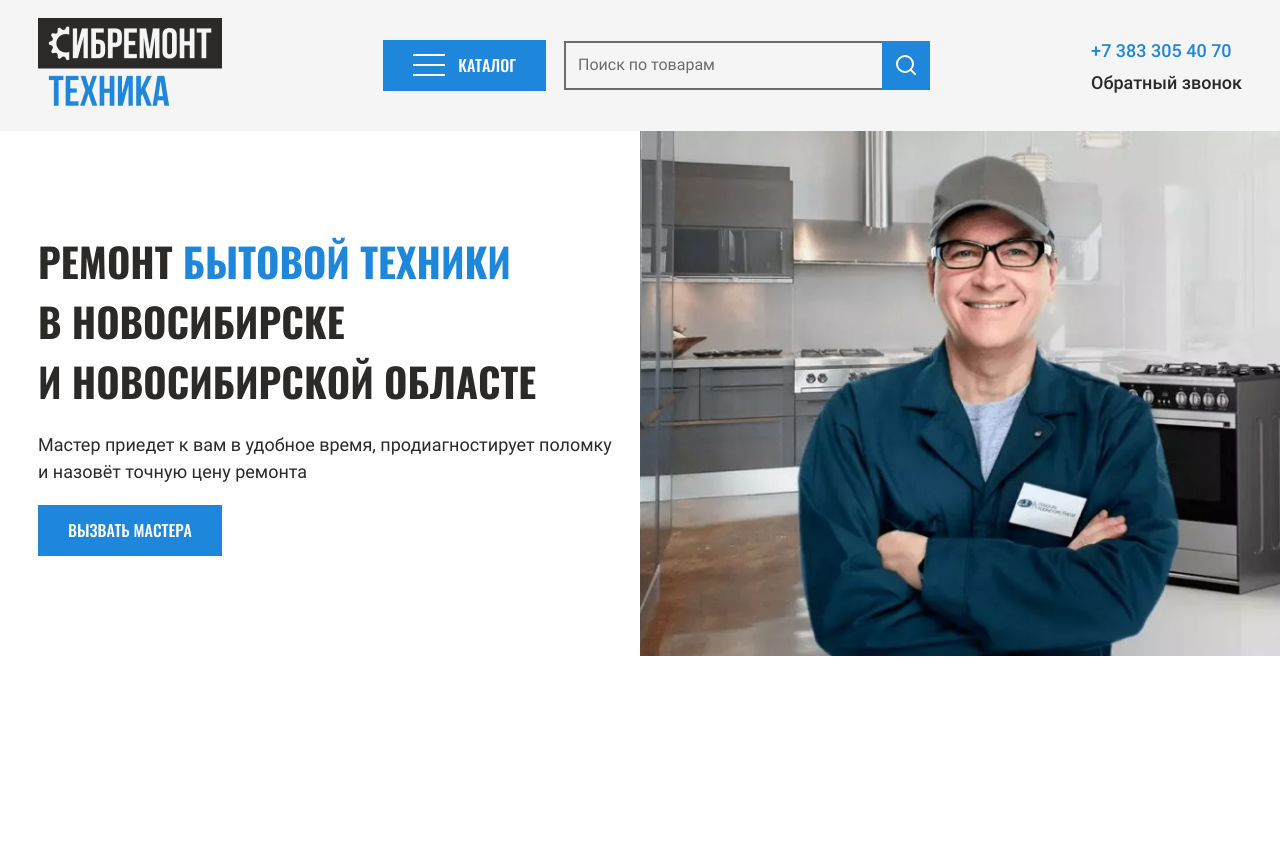
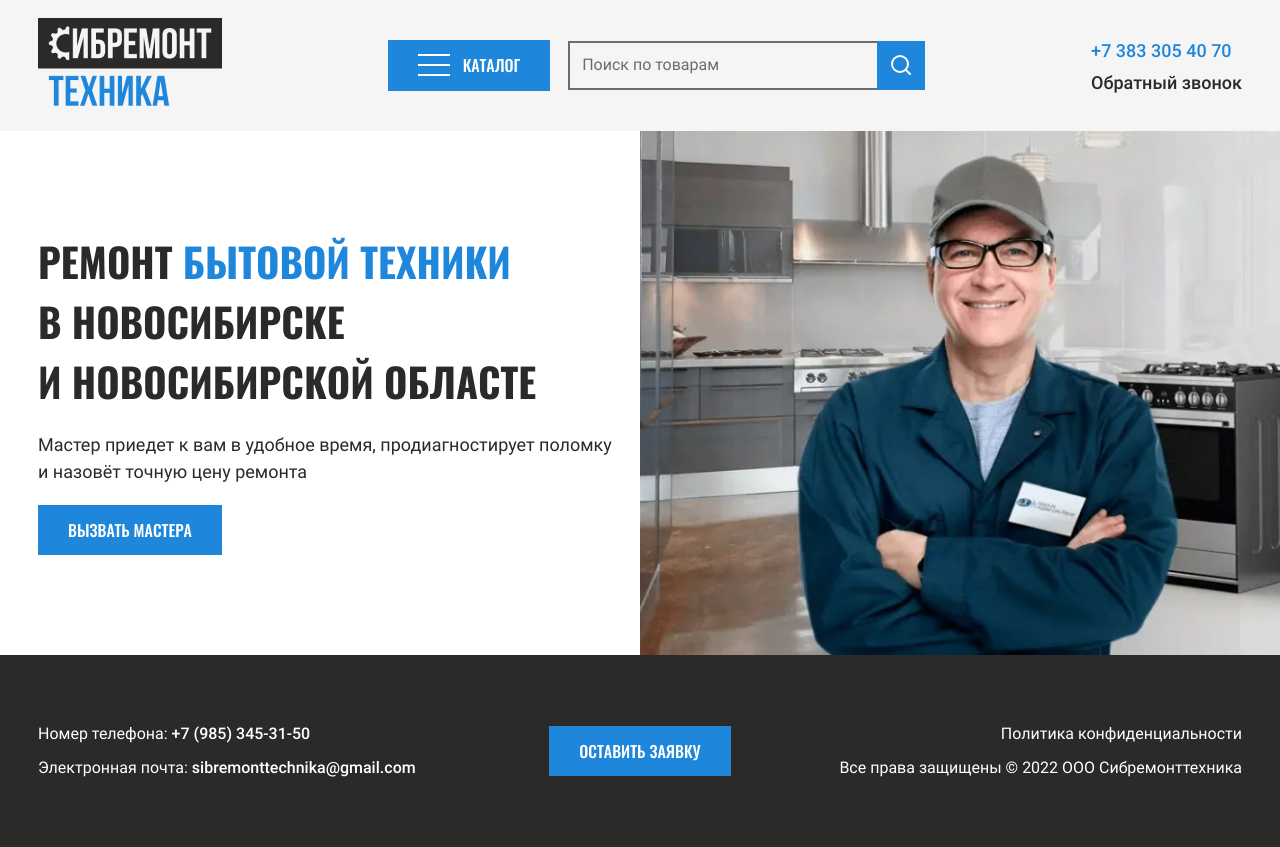
Before and after one commit to Anna-Anka/Sibremonttechnika, a website: page app/index.html in a window 1280 px wide. Before the commit the page ends 800 px from the top, so only its background shows below. Drawn offline with nearby package versions, Linux system fonts and the light colour scheme; files that its build step writes are made by us from their sources; files whose address does not match are found by name.

Commit message:
added footer

```diff
--- a/app/index.html
+++ b/app/index.html
@@ -326,7 +326,37 @@
 </section>
 </main>
 
-
+<footer class="footer">
+    <div class="container">
+        <div class="footer__wrapper">
+            <ul class="footer__left">
+                <li class="footer__item">
+                    Номер телефона:
+                    <a class="footer__link" href="tel:+7(985)3453150">
+                        +7 (985) 345-31-50
+                    </a>
+                </li>
+                <li class="footer__item">
+                    Электронная почта:
+                    <a class="footer__link" href="mailto:sibremonttechnika@gmail.com">
+                        sibremonttechnika@gmail.com
+                    </a>
+                </li>
+            </ul>
+            <button class="footer__button button" type="button">
+                Оставить заявку
+            </button>
+            <div class="footer__right">
+                <a class="footer__link footer__link--confi" href="#">
+                    Политика конфиденциальности
+                </a>
+                <span class="footer__copy">
+                    Все права защищены © 2022 ООО Сибремонттехника
+                </span>
+            </div>
+        </div>
+    </div>
+</footer>
  </div>
  <script src="js/main.min.js"></script>
  </body>
--- a/app/scss/_mixins.scss
+++ b/app/scss/_mixins.scss
@@ -69,7 +69,7 @@ $maxWidthContainer: 1234;
         #{$property}: $startSize + px;
 
         @media (max-width: #{$maxWidthContainer + px}) {
-            #{$property}: calc(#{$minSize + px} + #{$addSize} * ((100vw - 320px) / #{$maxWidthContainer - 320}));
+            #{$property}: calc(#{$minSize + px} + #{$addSize} * ((100vw - 480px) / #{$maxWidthContainer - 480}));
         }
     }
 
@@ -78,13 +78,13 @@ $maxWidthContainer: 1234;
         #{$property}: $startSize + px;
 
         @media (min-width: #{$maxWidthContainer + px}) {
-            #{$property}: calc(#{$minSize + px} + #{$addSize} * ((100vw - 320px) / #{$maxWidth - 320}));
+            #{$property}: calc(#{$minSize + px} + #{$addSize} * ((100vw - 480px) / #{$maxWidth - 480}));
         }
     }
 
     @else {
         //Всегда
-        #{$property}: calc(#{$minSize + px} + #{$addSize} * ((100vw - 320px) / #{$maxWidth - 320}));
+        #{$property}: calc(#{$minSize + px} + #{$addSize} * ((100vw - 480px) / #{$maxWidth - 480}));
     }
 }
 
--- a/app/scss/components/_footer.scss
+++ b/app/scss/components/_footer.scss
@@ -1,3 +1,88 @@
 .footer {
+    color: $white;
+    background-color: $dark-800;
+    @include adaptiv-value("padding-top", 80, 50, 0);
+    @include adaptiv-value("padding-bottom", 80, 50, 0);
 
+    &__wrapper {
+        display: flex;
+        flex-wrap: wrap;
+        align-items: center;
+        justify-content: space-between;
+
+        @include mq('tablet-2') {
+            align-items: flex-start;
+        }
+    }
+
+    &__left,
+    &__right {
+        width: 37%;
+
+        @include mq('tablet-2') {
+            width: 49%;
+        }
+
+        @include mq('tablet') {
+            width: 63%;
+        }
+
+        @include mq('phone-2') {
+            width: 100%;
+        }
+    }
+
+    &__left {
+        @include mq('tablet-2') {
+            margin-bottom: 20px;
+        }
+    }
+
+    &__left,
+    &__button {
+        margin-right: 10px;
+    }
+
+    &__item {
+        &:not(:last-child) {
+            margin-bottom: 10px;
+        }
+    }
+
+    &__link {
+        font-weight: $fw-500;
+
+        &--confi {
+            display: block;
+            margin-bottom: 10px;
+            font-weight: $fw-400;
+        }
+    }
+
+    &__button {
+        @include mq('tablet-2') {
+            order: 1;
+        }
+
+        @include mq('tablet') {
+            order: 0;
+        }
+
+        @include mq('phone-2') {
+            width: 100%;
+            margin-bottom: 20px;
+        }
+    }
+
+    &__right {
+        display: flex;
+        flex-direction: column;
+        align-items: flex-end;
+        text-align: right;
+
+        @include mq('tablet') {
+            align-items: flex-start;
+            text-align: left;
+        }
+    }
 }
```
Also changed, not shown: app/html/components/_footer.html (+31 -0 lines).
